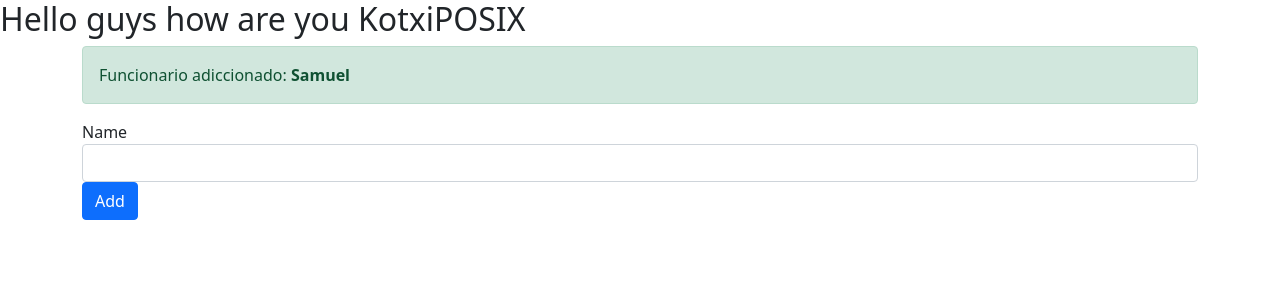
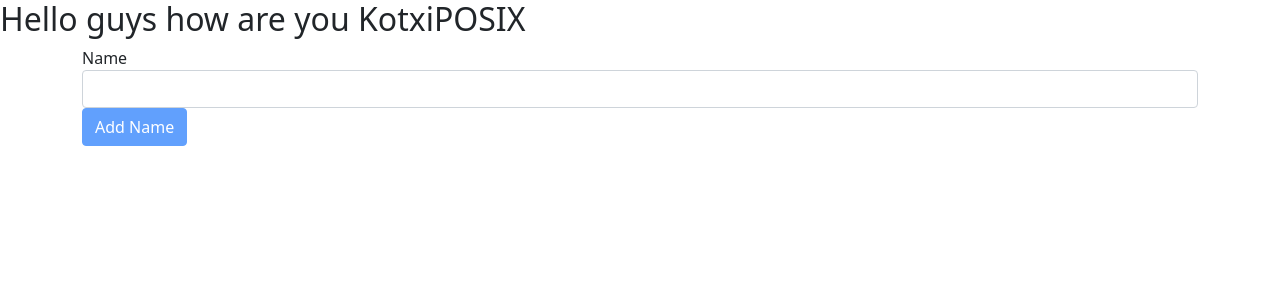
Before and after one commit to dtmiranda/my-first-app, an Angular app: page / in a window 1280 px wide. Shown: the top 300 px of the page. Built offline with nearby package versions, Linux system fonts and the light colour scheme.

Commit message:
structural directive

```diff
--- a/src/app/new/new.component.html
+++ b/src/app/new/new.component.html
@@ -1,13 +1,26 @@
 
 <div class="container">
-    <div class="alert alert-success" role="alert">
+    <div class="alert alert-success" role="alert" *ngIf="isAdded">
         Funcionario adiccionado: <strong>{{name}}</strong>
     </div>
 
     <div class="form-group">
         <label>Name</label>
-        <input type="text" class="form-control" (input)="changeName($event)">
+        <input type="text"
+            class="form-control"
+            [(ngModel)]="name"
+            (focus)="isAdded = false"
+        >
+
     </div>
 
-    <button type="button" class="btn btn-primary" (click)="add()">Add</button>
+    <button type="button"
+        class="btn btn-primary"
+        [disabled]="name.length == 0"
+        (click)="authentication()"
+    >Add Name</button>
+
+
+
+
 </div>
--- a/src/app/new/new.component.ts
+++ b/src/app/new/new.component.ts
@@ -7,7 +7,7 @@ import { Component, OnInit } from '@angular/core';
 })
 export class NewComponent {
 
-    name= "Samuel";
+    name= "";
     age =33
 
 
@@ -15,15 +15,32 @@ export class NewComponent {
       return this.age
     }
 
-    add(){
+    addName(){
       console.log(`Adcionado ${this.name}`);
 
       const number = Math.round(Math.random() * 100);
       this.name = "Samuel" + number;
     }
 
+    addLastName(lastNameInput: any){
+      this.name = lastNameInput.value;
+      //console.log(lastNameInput.value);
+    }
+
     changeName(event: any){
       //console.log(event)
       this.name = event.target.value;
     }
+
+
+    //DIRRETIVE
+    isAdded = false;
+
+    authentication(){
+      console.log(`Welcome back ${this.name}`);
+      this.isAdded = true;
+    }
+
+
+
 }
```
